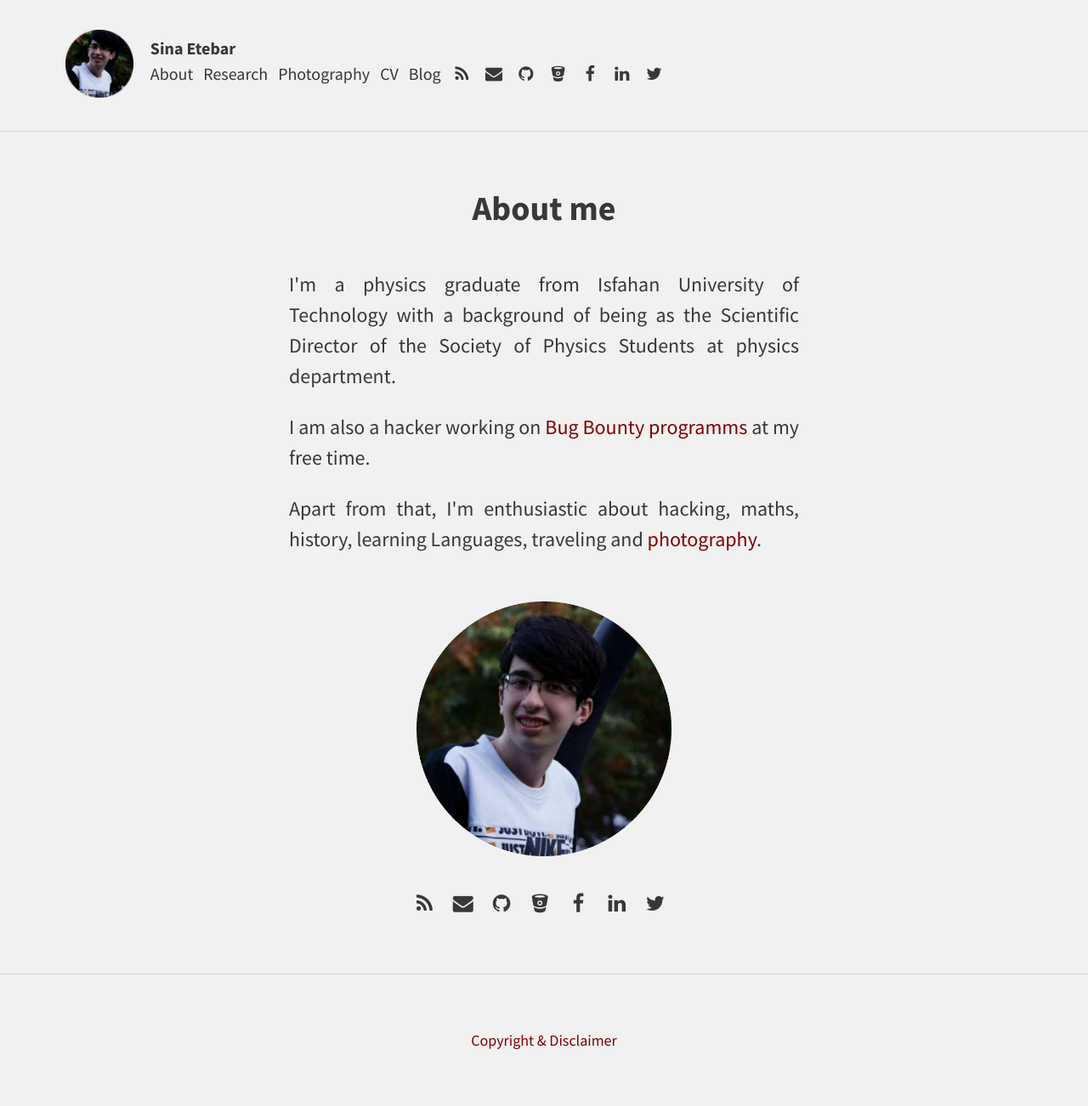
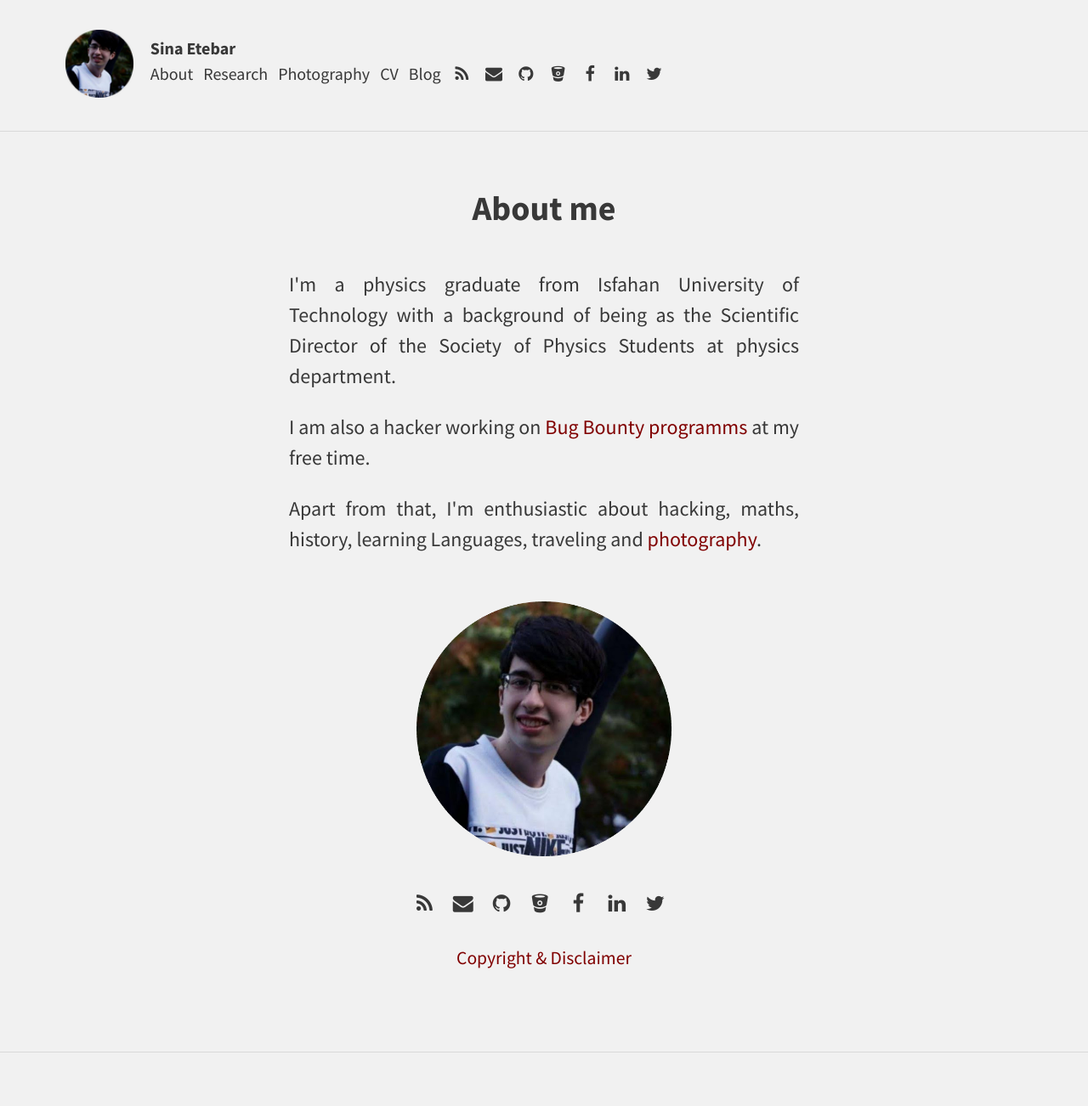
Before and after one commit to SinaEtebar/Website, a Jekyll site: the page built from index.html, in a window 1280 px wide. Shown: the whole page at 85% size. Built offline with Jekyll 4.4.1, drawn with Linux system fonts in a browser that asks for light colours; the list of posts is cut into pages by our own code; after the commit the page ends 1239 px from its top, so only the background shows below that.

Commit message:
Update index.html

```diff
--- a/index.html
+++ b/index.html
@@ -1,8 +1,13 @@
 ---
-layout: page
+layout: default
 title: About me
 ---
-<div class="center-container">
+<div class="content">
+	<article >
+<header style="background-image: url('/')">
+    <h1 class="title">About me</h1>
+
+</header>
 <section class="post-content"><!--banner_title: About me-->
 	<div class="mepage">
 	  <!--<p>
```
